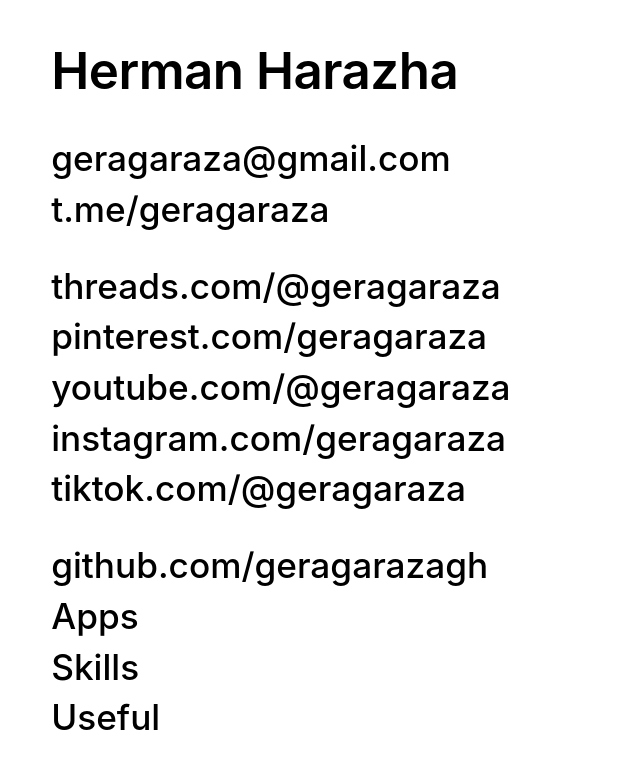
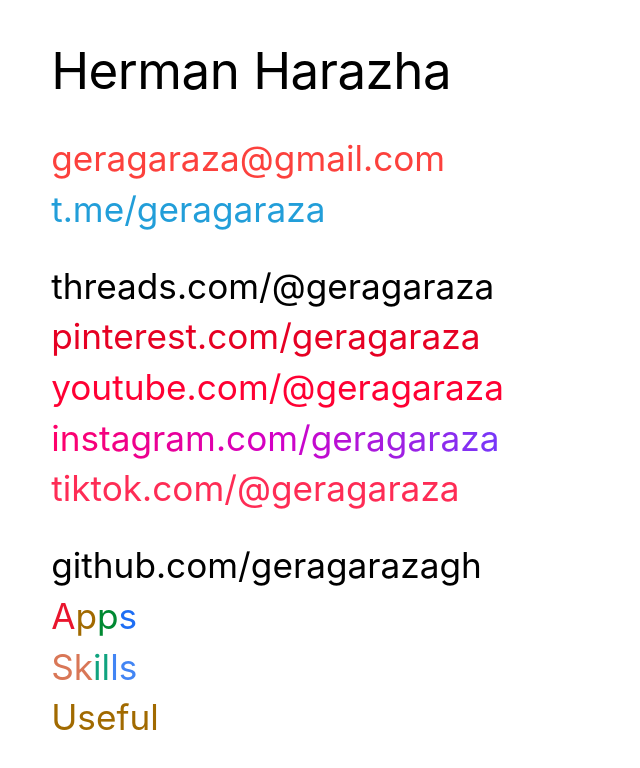
Before and after one commit to geragarazagh/geragaraza.com, a plain HTML site: page public/index.html in a window 1280 px wide. Shown: the whole page, without its empty margins (0-640 px from the left). Drawn offline with Linux system fonts and the light colour scheme.

Commit message:
Home: brand colours on the socials, Apps in four macOS colours, Skills in Claude, ChatGPT and Gemini colours, Useful yellow; no bold anywhere
Co-Authored-By: Claude Opus 5.5 <noreply@anthropic.com>

```diff
--- a/public/assets/site.css
+++ b/public/assets/site.css
@@ -12,11 +12,11 @@
 /* --dim: the one secondary colour (the system line, dates), 5.3:1 on white and 6.6:1 on black. */
 @media (prefers-color-scheme:dark){:root{--bg:#000;--fg:#fff;--dim:#8e8e8e}}
 *{box-sizing:border-box}
-body{margin:0;background:var(--bg);color:var(--fg);font:500 var(--f)/1.2 -apple-system,system-ui,"Segoe UI",Roboto,"Helvetica Neue",Arial,sans-serif;-webkit-text-size-adjust:100%}
+body{margin:0;background:var(--bg);color:var(--fg);font:400 var(--f)/1.2 -apple-system,system-ui,"Segoe UI",Roboto,"Helvetica Neue",Arial,sans-serif;-webkit-text-size-adjust:100%}
 /* On the left, as Hacker News: the phone's 16 px edge; on a computer 4 % of the window in from the left. */
 main{padding:calc(var(--f)*1.2) 16px calc(var(--f)*1.5)}
 @media (min-width:900px){main{padding-left:max(16px,4vw)}}
-h1{margin:0;font-weight:600;font-size:calc(var(--f)*1.45);line-height:1.15;letter-spacing:-.01em}
+h1{margin:0;font-weight:400;font-size:calc(var(--f)*1.45);line-height:1.15;letter-spacing:-.01em}
 a{color:inherit;text-decoration:none}
 a:focus-visible{outline:3px solid currentColor;outline-offset:4px;border-radius:6px}
 /* Rows: a list per group, a gap between groups. Each row's link is at least 44 px tall (the smallest comfortable tap), and
@@ -24,6 +24,24 @@ a:focus-visible{outline:3px solid currentColor;outline-offset:4px;border-radius:
 ul{list-style:none;margin:calc(var(--f)*.9) 0 0;padding:0}
 ul+ul{margin-top:calc(var(--f)*.75)}
 li>a{display:inline-block;padding:max(.12em,calc((44px - 1.2em)/2)) 0}
+/* Colour on the home rows (his word 2026-11-19 ~14:05): each social in its brand's own colour, Apps four macOS system
+   colours (red, yellow, green, blue: different apps for different tastes), Skills two letters each for Claude, ChatGPT and
+   Gemini in that order, Useful yellow (a light bulb). The name, Threads and GitHub stay the text colour: their brands are
+   black and white. Every colour keeps at least 3:1 against its page (WCAG's level for text from 24 px; the rows are
+   25-38 px). Where a brand's main colour falls under that on white, its own darker official shade is used in the light
+   theme: Telegram's gradient end #229ED9 for #2AABEE, and for the system colours Apple's «Increased contrast (light)»
+   values from the HIG (yellow #A16A00 reads as ochre: real yellow on white is 1.5:1). Sources and measured ratios:
+   dev/site.md, «Home page». */
+:root{--gm:#FC413D;--tg:#229ED9;--pin:#E60023;--yt:#FF0033;--tt:#FE2C55;--ig:linear-gradient(90deg,#FF0069,#D300C5,#7638FA);
+  --red:#E9152D;--yellow:#A16A00;--green:#008932;--blue:#1E6EF4;--claude:#D97757;--gpt:#10A37F;--gemini:#4285F4}
+@media (prefers-color-scheme:dark){:root{--tg:#2AABEE;--ig:linear-gradient(90deg,#FFD600,#FF7A00,#FF0069,#D300C5,#7638FA);
+  --red:#FF4245;--yellow:#FFD600;--green:#30D158;--blue:#0091FF}}
+.gm{color:var(--gm)}.tg{color:var(--tg)}.pin{color:var(--pin)}.yt{color:var(--yt)}.tt{color:var(--tt)}
+/* Instagram's mark is a gradient, not one colour: the 2022 brand gradient across the text (yellow and orange only on black). */
+.ig{background:var(--ig);-webkit-background-clip:text;background-clip:text;color:transparent}
+.apps span:nth-child(1){color:var(--red)}.apps span:nth-child(2){color:var(--yellow)}.apps span:nth-child(3){color:var(--green)}.apps span:nth-child(4){color:var(--blue)}
+.skills span:nth-child(-n+2){color:var(--claude)}.skills span:nth-child(n+3):nth-child(-n+4){color:var(--gpt)}.skills span:nth-child(n+5){color:var(--gemini)}
+.useful{color:var(--yellow)}
 /* The way back: the pages above this one, small, over the title. */
 .up{margin:0 0 calc(var(--f)*.3);font-size:calc(var(--f)*.7)}
 .up a{display:inline-block;padding:10px 0;margin:-10px 0}
@@ -53,9 +71,10 @@ li .cmdline{margin:0}
 /* Text pages (skill pages, the privacy statements): paragraphs at the rows' size, a part's title in bold, links inside a
    sentence underlined, since there the address is not the whole line. */
 article>p{margin:calc(var(--f)*.6) 0 0;line-height:1.35;max-width:34em}
-article h2{margin:calc(var(--f)*1.2) 0 0;font-size:inherit;font-weight:600}
+article h2{margin:calc(var(--f)*1.2) 0 0;font-size:inherit;font-weight:400}
 article p:not(.repo) a{text-decoration:underline;text-underline-offset:.15em;text-decoration-thickness:.06em}
 .date{font-size:calc(var(--f)*.7);color:var(--dim)}
 /* Skip to the page's text: the first thing the Tab key reaches (src/worker.js puts it in), out of sight until it has focus. */
 .skip{position:absolute;z-index:30;top:8px;left:16px;padding:10px 12px;background:var(--bg);font-size:calc(var(--f)*.7)}
 .skip:not(:focus){clip-path:inset(50%);width:1px;height:1px;overflow:hidden;white-space:nowrap;padding:0}
+.ig:focus-visible{outline-color:var(--fg)}
--- a/public/index.html
+++ b/public/index.html
@@ -23,21 +23,21 @@
 <main>
 <h1>Herman Harazha</h1>
 <ul>
-<li><a href="mailto:geragaraza@gmail.com">geragaraza@gmail.com</a></li>
-<li><a href="https://t.me/geragaraza">t.me/geragaraza</a></li>
+<li><a class="gm" href="mailto:geragaraza@gmail.com">geragaraza@gmail.com</a></li>
+<li><a class="tg" href="https://t.me/geragaraza">t.me/geragaraza</a></li>
 </ul>
 <ul>
 <li><a href="https://www.threads.com/@geragaraza">threads.com/@geragaraza</a></li>
-<li><a href="https://www.pinterest.com/geragaraza/">pinterest.com/geragaraza</a></li>
-<li><a href="https://www.youtube.com/@geragaraza">youtube.com/@geragaraza</a></li>
-<li><a href="https://www.instagram.com/geragaraza">instagram.com/geragaraza</a></li>
-<li><a href="https://www.tiktok.com/@geragaraza">tiktok.com/@geragaraza</a></li>
+<li><a class="pin" href="https://www.pinterest.com/geragaraza/">pinterest.com/geragaraza</a></li>
+<li><a class="yt" href="https://www.youtube.com/@geragaraza">youtube.com/@geragaraza</a></li>
+<li><a class="ig" href="https://www.instagram.com/geragaraza">instagram.com/geragaraza</a></li>
+<li><a class="tt" href="https://www.tiktok.com/@geragaraza">tiktok.com/@geragaraza</a></li>
 </ul>
 <ul>
 <li><a href="https://github.com/geragarazagh">github.com/geragarazagh</a></li>
-<li><a href="/apps/">Apps</a></li>
-<li><a href="/skills/">Skills</a></li>
-<li><a href="/useful/">Useful</a></li>
+<li><a class="apps" href="/apps/" aria-label="Apps"><span>A</span><span>p</span><span>p</span><span>s</span></a></li>
+<li><a class="skills" href="/skills/" aria-label="Skills"><span>S</span><span>k</span><span>i</span><span>l</span><span>l</span><span>s</span></a></li>
+<li><a class="useful" href="/useful/">Useful</a></li>
 </ul>
 </main>
 </body>
```
